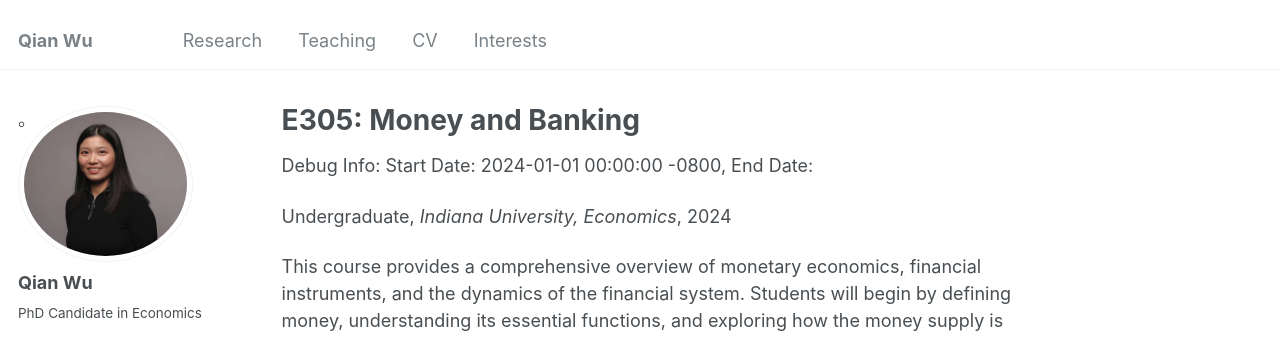
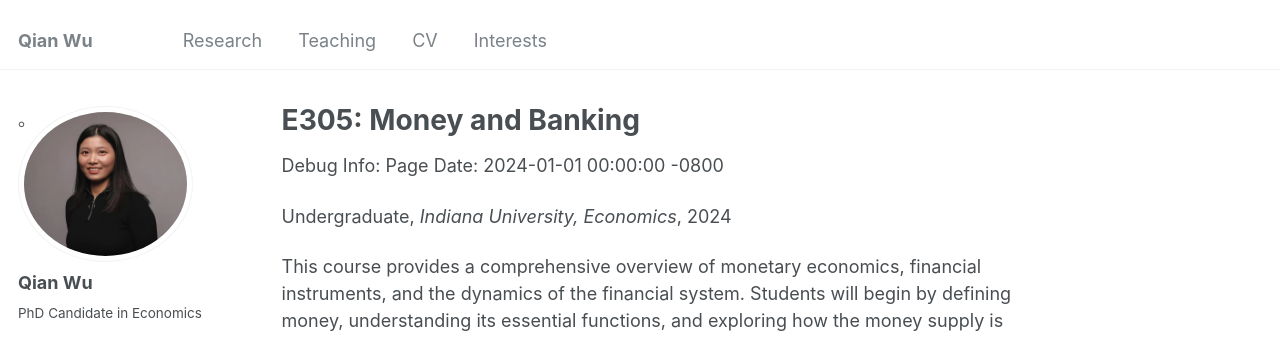
Before and after one commit to qianwu-ef/qianwu-ef.github.io, a Jekyll site: the page built from _teaching/E305.md, in a window 1280 px wide and 1067 px high. Shown: the top 338 px of the window. Built offline with Jekyll 4.4.1, drawn with Linux system fonts in a browser that asks for light colours.

Commit message:
test debug

```diff
--- a/_layouts/single.html
+++ b/_layouts/single.html
@@ -42,7 +42,7 @@ layout: default
         {% assign end_date = date_parts[1] %}
 
         <!-- Debug Information -->
-        <p>Debug Info: Start Date: {{ start_date }}, End Date: {{ end_date }}</p>
+        <p>Debug Info: Page Date: {{ page.date }}</p>
 
         <p> {{ page.type }}, <i>{{ page.venue }}</i>,
           {% if end_date %}
```
